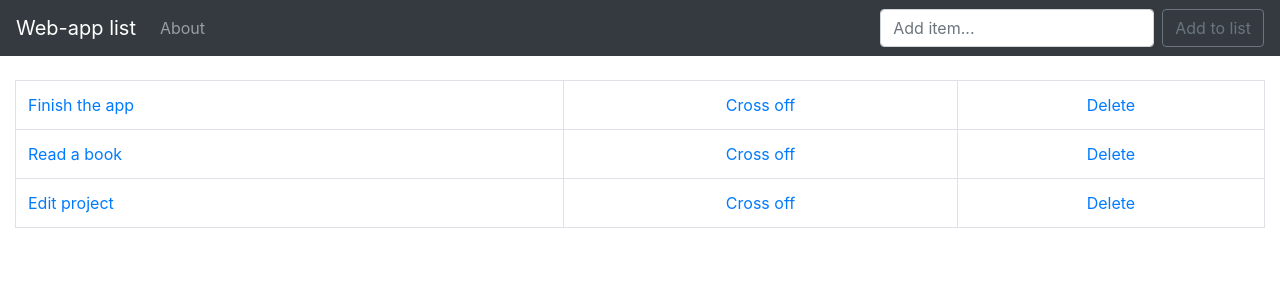
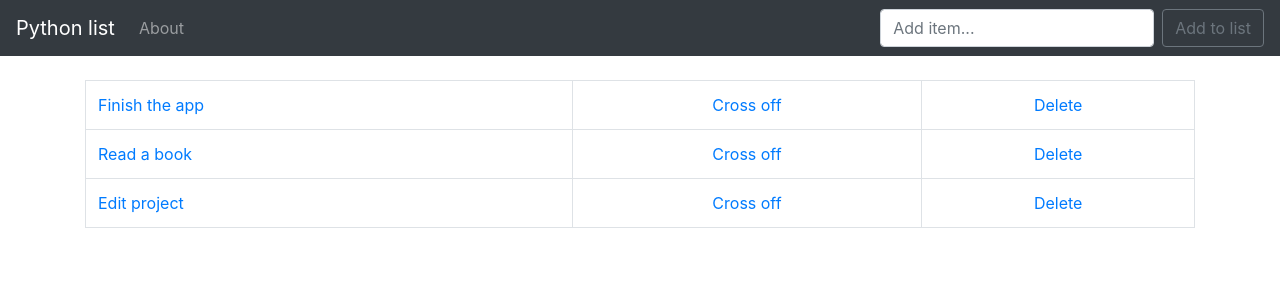
Before and after one commit to muizzk/python-webapp, a Django app: page / in a window 1280 px wide. Shown: the top 300 px of the page. Run offline with Django 3.2, Linux system fonts and the light colour scheme; data comes from the database, SQL or seed files in the repository; some libraries are stand-ins or nearby versions.

Commit message:
HTML files update

```diff
--- a/list/templates/base.html
+++ b/list/templates/base.html
@@ -14,7 +14,7 @@
   <body>
 
     <nav class="navbar navbar-expand-lg navbar-dark bg-dark">
-        <a class="navbar-brand" href="{% url 'home' %}">Web-app list</a>
+        <a class="navbar-brand" href="{% url 'home' %}">Python list</a>
           <button class="navbar-toggler" type="button" data-toggle="collapse" data-target="#navbarSupportedContent" aria-controls="navbarSupportedContent" aria-expanded="false" aria-label="Toggle navigation">
             <span class="navbar-toggler-icon"></span>
           </button>
@@ -34,7 +34,7 @@
         </div>
     </nav>
 
-    <div class="container-fluid">
+    <div class="container container-fluid">
         <br>
         {% block content %}
         {% endblock %}
--- a/list/templates/home.html
+++ b/list/templates/home.html
@@ -35,5 +35,6 @@
         {% endfor %}
     </table>
     {% endif %}
+        </br>
 
 {% endblock %}
```
